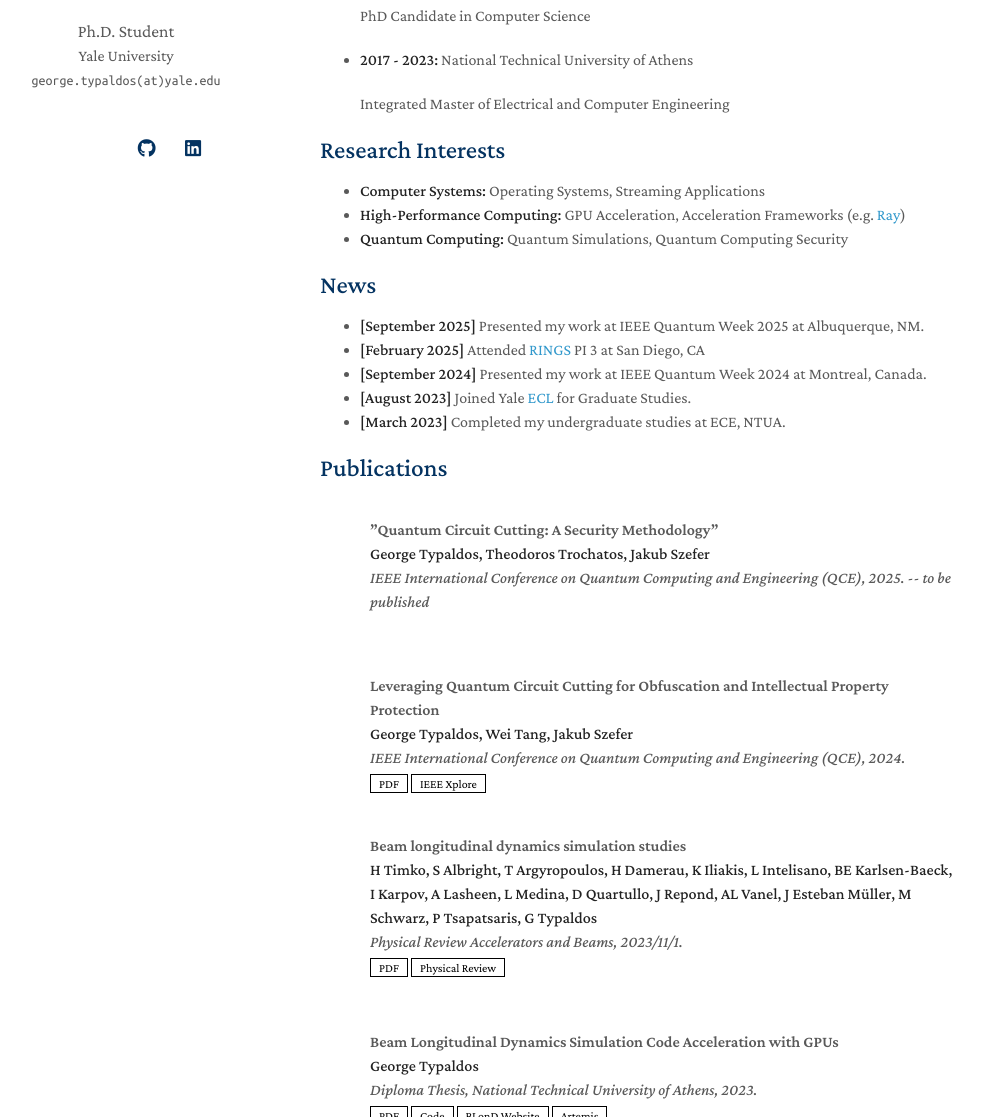
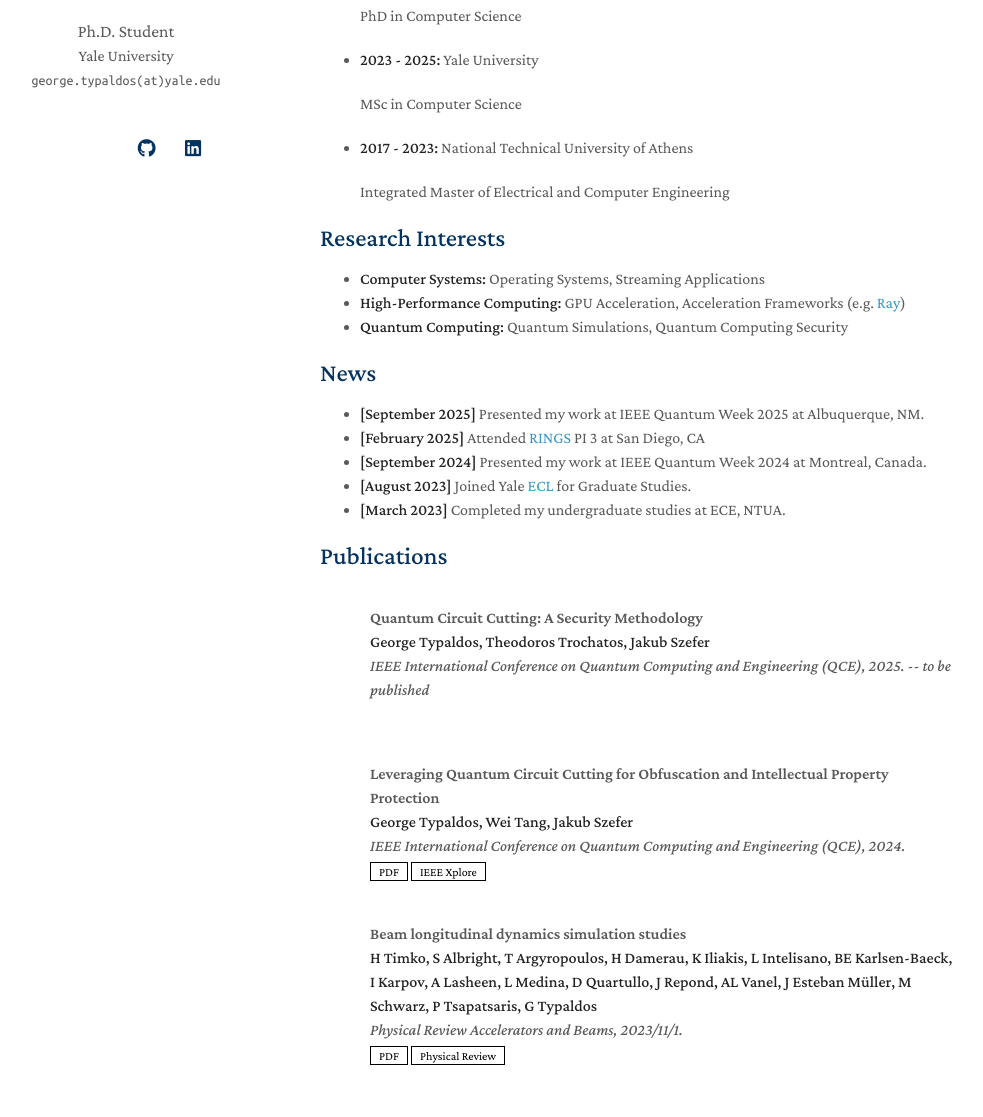
Before and after one commit to Giotyp/Giotyp.github.io, a Jekyll site: the page built from index.md, in a window 1280 px wide and 1400 px high. Shown: the part 283-1400 px from the top of the window, without its empty margins (150-1133 px from the left). Built offline with Jekyll 4.4.1, drawn with Linux system fonts in a browser that asks for light colours; nearby versions of some CDN libraries; a style sheet for code colours, icons or effects is not loaded; our own code applies the rules of GitHub Pages for plain Markdown files.

Commit message:
pub and education fix

```diff
--- a/_includes/publications.md
+++ b/_includes/publications.md
@@ -11,7 +11,7 @@
   </div>
 
   <div class="col-sm-9" style="position: relative;padding-right: 15px;padding-left: 20px;">
-    <div class="title">”Quantum Circuit Cutting: A Security Methodology”</div>
+    <div class="title">Quantum Circuit Cutting: A Security Methodology</div>
     <div class="author"><strong>George Typaldos, Theodoros Trochatos, Jakub Szefer</strong></div>
     <div class="periodical"><em> IEEE International Conference on Quantum Computing and Engineering (QCE), 2025. -- to be published</em></div>
     <div class="links">
--- a/index.md
+++ b/index.md
@@ -11,7 +11,12 @@ I also have a passion for music, especially for piano and guitar.
 ## Education
 - **2023 - Present:** Yale University
 
-    PhD Candidate in Computer Science
+    PhD in Computer Science
+
+- **2023 - 2025:** Yale University
+
+    MSc in Computer Science
+
 - **2017 - 2023:** National Technical University of Athens
 
     Integrated Master of Electrical and Computer Engineering
```
